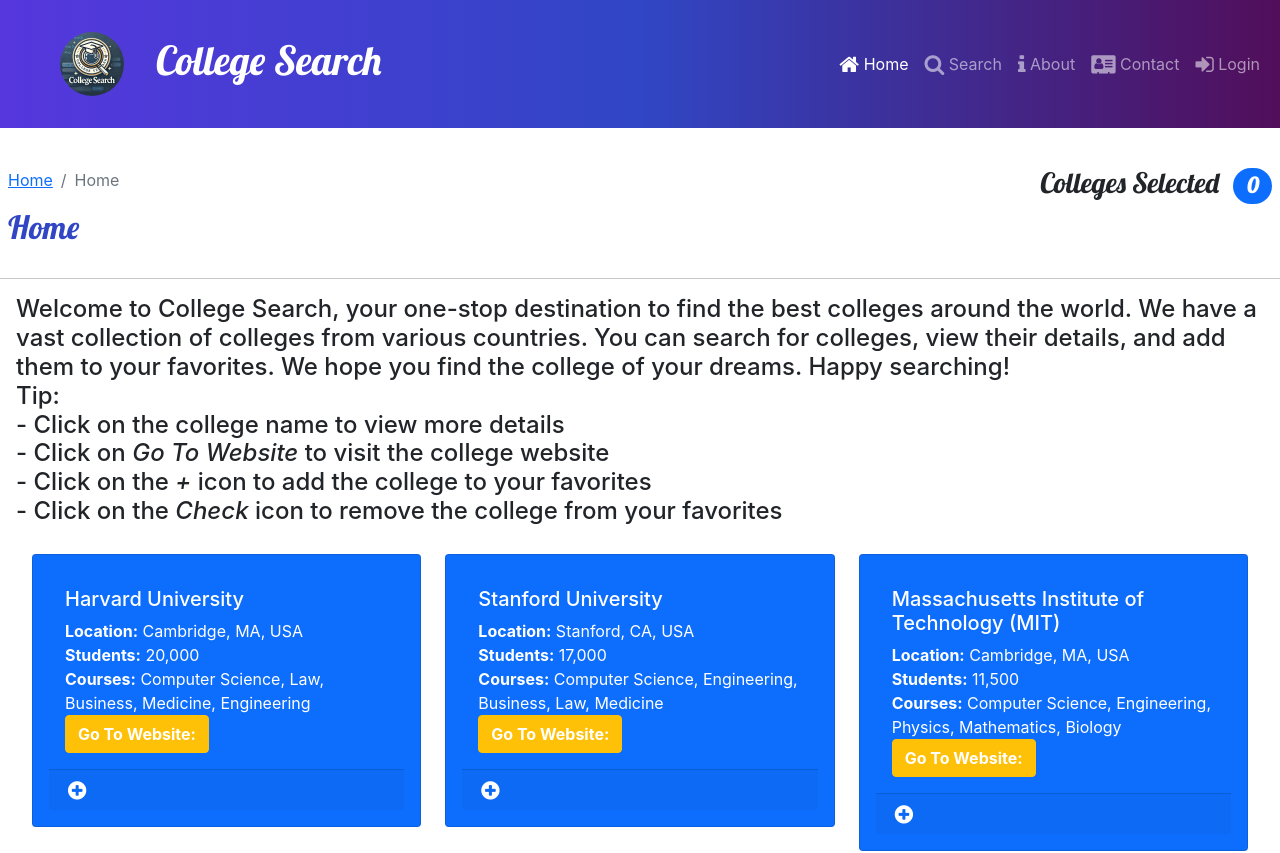
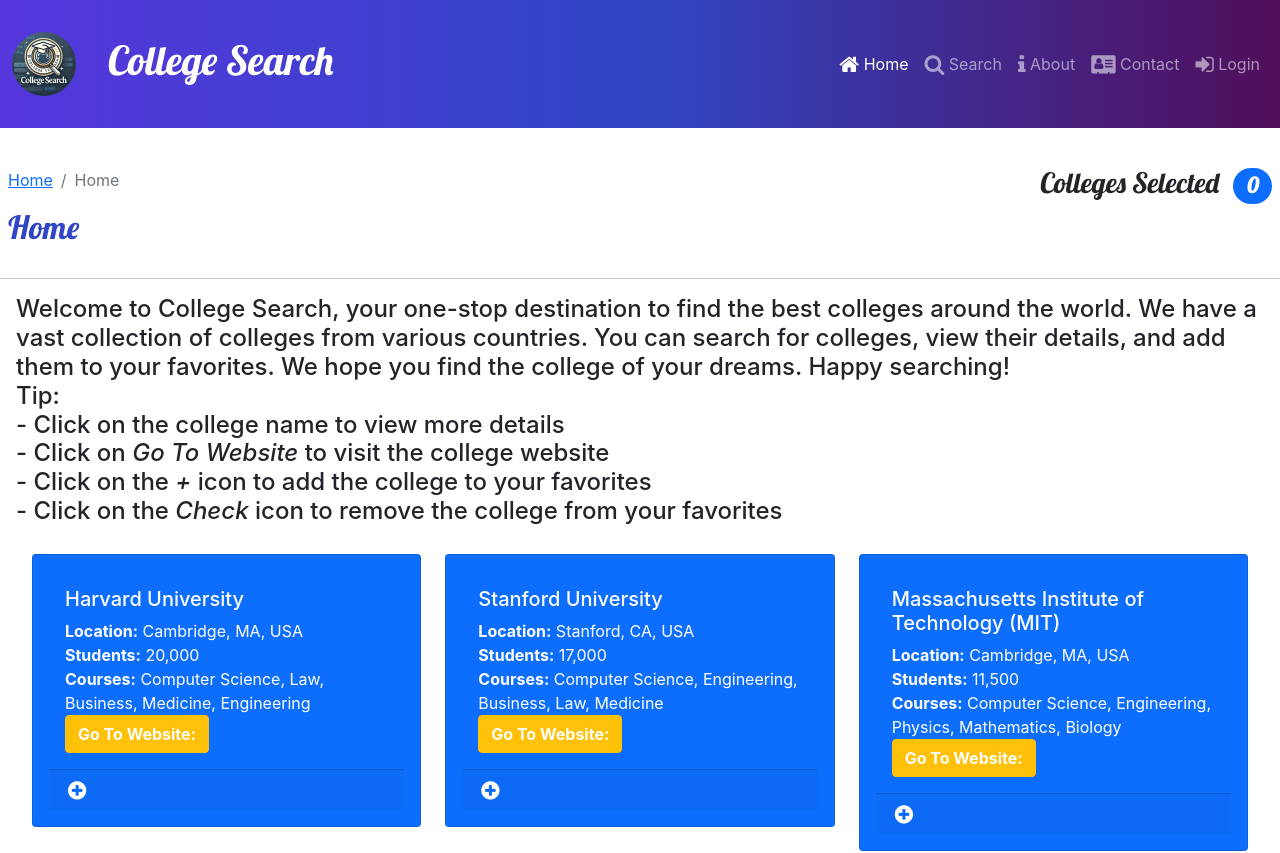
Before and after one commit to mathiasadikpon/colleges-search-app-react, a React (Create React App) app: page / in a window 1280 px wide. Shown: the top 853 px of the page. Built offline with nearby package versions, Linux system fonts and the light colour scheme.

Commit message:
refactor Header component to simplify NavbarBrand structure and improve layout

```diff
--- a/src/components/Header.js
+++ b/src/components/Header.js
@@ -15,7 +15,7 @@
 
   return (
     <Navbar dark color="primary" sticky="top" expand="lg">
-      <NavbarBrand className="ms-5" href="/">
+      <NavbarBrand href="/">
         <img
           src={CollegeLogo}
           alt="college search logo"
```
